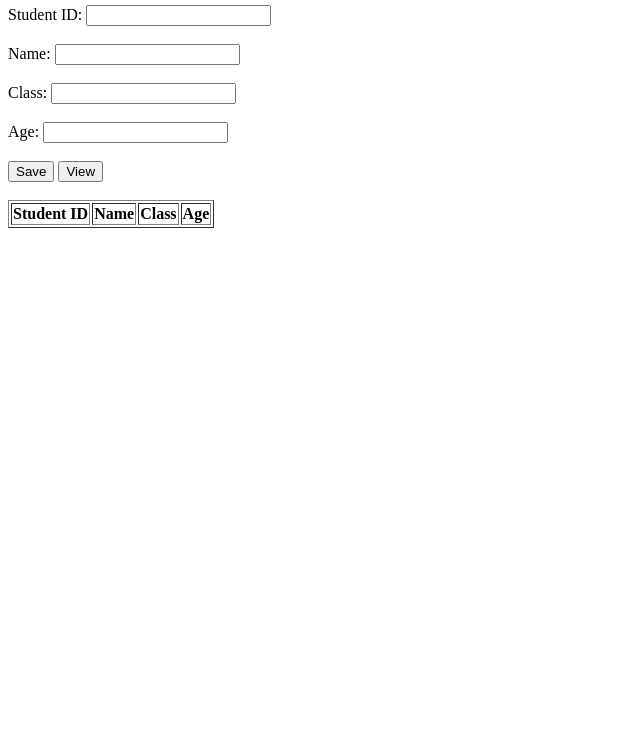
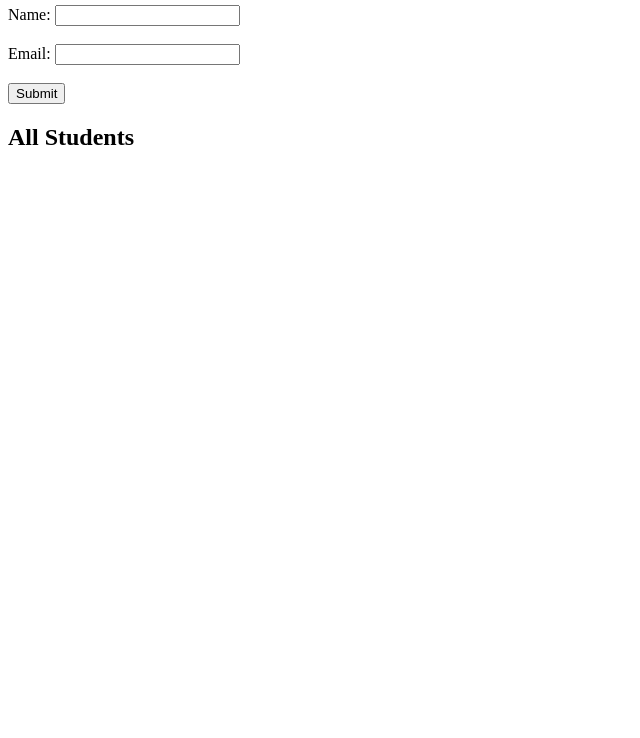
Before and after one commit to phanindra4568/Serverless-Web-Application-on-AWS, a plain HTML site: page index.html in a window 1280 px wide. Shown: the part 62-800 px from the top of the page, without its empty margins (0-640 px from the left). Drawn offline with Linux system fonts and the light colour scheme.

Commit message:
Update index.html

```diff
--- a/index.html
+++ b/index.html
@@ -1,78 +1,20 @@
 <!DOCTYPE html>
 <html>
 <head>
-    <title>Save and View Student Data</title>
+    <title>Students App</title>
 </head>
 <body>
-    <h2>Save and View Student Data</h2>
+    <h2>Add Student</h2>
 
-    <label>Student ID:</label>
-    <input type="text" id="studentid"><br><br>
+    <form id="studentForm">
+        Name: <input id="name" /><br><br>
+        Email: <input id="email" /><br><br>
+        <button type="submit">Submit</button>
+    </form>
 
-    <label>Name:</label>
-    <input type="text" id="name"><br><br>
+    <h2>All Students</h2>
+    <div id="students"></div>
 
-    <label>Class:</label>
-    <input type="text" id="class"><br><br>
-
-    <label>Age:</label>
-    <input type="number" id="age"><br><br>
-
-    <button onclick="saveStudent()">Save</button>
-    <button onclick="loadStudents()">View</button>
-
-    <br><br>
-
-    <table border="1">
-        <thead>
-            <tr>
-                <th>Student ID</th>
-                <th>Name</th>
-                <th>Class</th>
-                <th>Age</th>
-            </tr>
-        </thead>
-        <tbody id="studentTable"></tbody>
-    </table>
-
-    <script>
-        const apiUrl = "https://4ph3doa8bi.execute-api.us-east-2.amazonaws.com/prod";
-
-        async function saveStudent() {
-            const student = {
-                studentid: document.getElementById("studentid").value,
-                name: document.getElementById("name").value,
-                class: document.getElementById("class").value,
-                age: document.getElementById("age").value
-            };
-
-            const response = await fetch(apiUrl, {
-                method: "POST",
-                headers: { "Content-Type": "application/json" },
-                body: JSON.stringify(student)
-            });
-
-            alert("Student saved successfully!");
-        }
-
-        async function loadStudents() {
-            const response = await fetch(apiUrl);
-            const data = await response.json();
-
-            const table = document.getElementById("studentTable");
-            table.innerHTML = "";
-
-            data.forEach(item => {
-                let row = `<tr>
-                    <td>${item.studentid}</td>
-                    <td>${item.name}</td>
-                    <td>${item.class}</td>
-                    <td>${item.age}</td>
-                </tr>`;
-                table.innerHTML += row;
-            });
-        }
-    </script>
-
+    <script src="scripts.js"></script>
 </body>
 </html>
```
